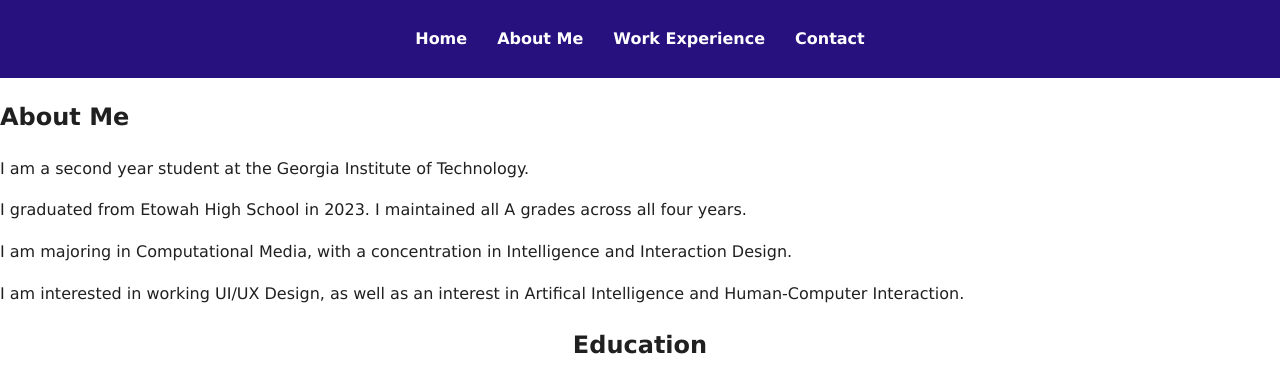
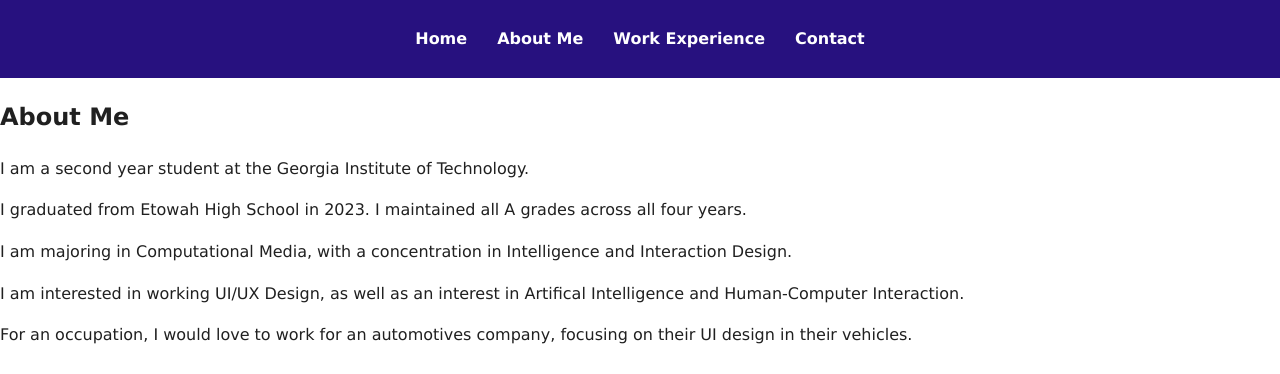
Before and after one commit to purplepigeon49/purplepigeon49.github.io, a plain HTML site: page about.html in a window 1280 px wide. Shown: the top 374 px of the page. Drawn offline with Linux system fonts and the light colour scheme.

Commit message:
Update about.html

```diff
--- a/about.html
+++ b/about.html
@@ -25,6 +25,7 @@
       <p>I graduated from Etowah High School in 2023. I maintained all A grades across all four years.</p>
       <p>I am majoring in Computational Media, with a concentration in Intelligence and Interaction Design.</p>
       <p>I am interested in working UI/UX Design, as well as an interest in Artifical Intelligence and Human-Computer Interaction.</p>
+      <p>For an occupation, I would love to work for an automotives company, focusing on their UI design in their vehicles.</p>
     </section>
 
     <section class="school-logos">
```
